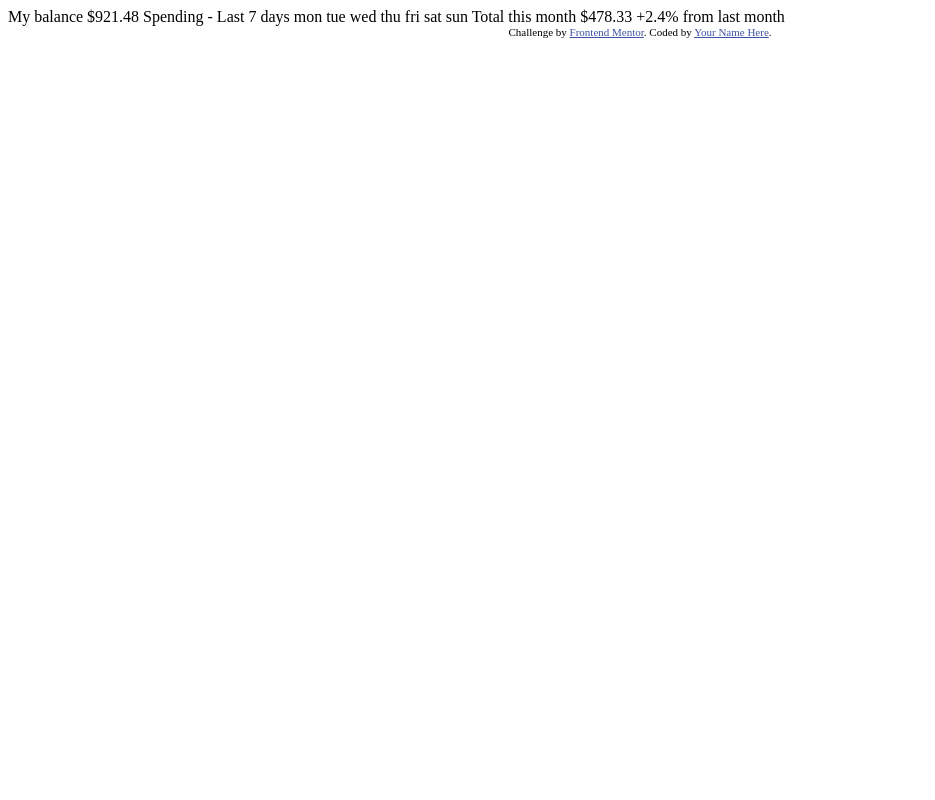
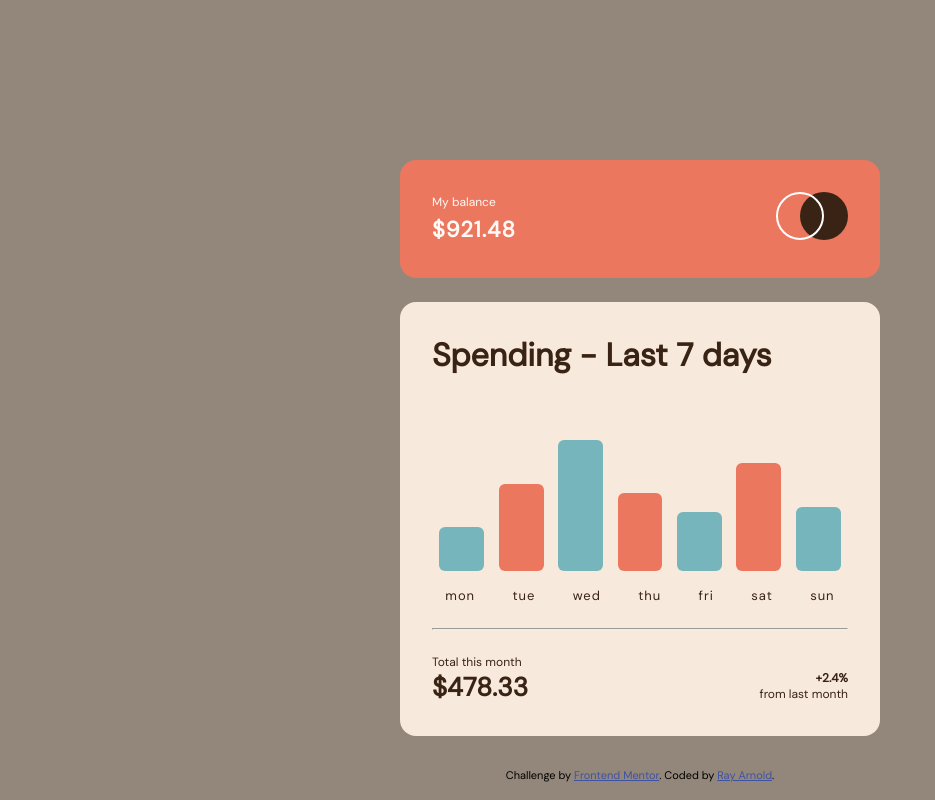
Before and after one commit to tvstaticghost/expenses-chart, a plain HTML site: page index.html in a window 1280 px wide. Shown: the whole page, without its empty margins (0-935 px from the left). Drawn offline with Linux system fonts and the light colour scheme.

Commit message:
created index.css and script.js

```diff
--- /dev/null
+++ b/index.css
@@ -0,0 +1,130 @@
+@import url('https://fonts.googleapis.com/css2?family=DM+Sans:opsz@9..40&family=Roboto&display=swap');
+
+* {
+    box-sizing: border-box;
+    padding: 0;
+    margin: 0;
+}
+
+:root {
+    --clr-softred: hsl(10, 79%, 65%);
+    --clr-cyan: hsl(186, 34%, 60%);
+
+    --clr-darkbrown: hsl(25, 47%, 15%);
+    --clr-mediumbrown: hsl(28, 10%, 53%);
+    --clr-cream: hsl(27, 66%, 92%);
+    --clr-verypaleorange: hsl(33, 100%, 98%);
+
+    --font-normal: 400;
+    --font-bold: 700;
+}
+
+body {
+    font-family: 'DM Sans', sans-serif;
+    font-size: 18px;
+    background-color: var(--clr-mediumbrown);
+}
+
+.small__font {
+    font-size: 12px;
+}
+
+.large__font {
+    font-size: 26px;
+    font-weight: var(--font-bold);
+}
+
+.balance__container {
+    display: flex;
+    justify-content: space-between;
+    background-color: var(--clr-softred);
+    align-items: center;
+    max-width: 30rem;
+    padding: 2rem;
+    margin: 0 auto;
+    margin-top: 10rem;
+    color: var(--clr-verypaleorange);
+    border-radius: 16px;
+}
+
+.balance__wrapper {
+    display: flex;
+    flex-direction: column;
+    gap: 0.3rem;
+}
+
+.balance__amount {
+    letter-spacing: 1px;
+    font-weight: var(--font-bold);
+    font-size: 22px;
+}
+
+.chart__container {
+    color: var(--clr-darkbrown);
+    background: var(--clr-cream);
+    max-width: 30rem;
+    margin: 1.5rem auto 0;
+    border-radius: 16px;
+    margin-bottom: 2rem;
+}
+
+h1 {
+    padding-top: 2rem;
+    padding-left: 2rem;
+    font-weight: var(--font-bold);
+    font-size: 2rem;
+}
+
+.chart__bars {
+    display: flex;
+    justify-content: space-around;
+    align-items: flex-end;
+    margin-left: 2rem;
+    margin-right: 2rem;
+    padding-top: 4rem;
+}
+
+.chart__bars > div{
+    background-color: var(--clr-cyan);
+    width: 2.8rem;
+    border-radius: 6px;
+}
+
+.chart__bars div:nth-child(even) {
+    background-color: var(--clr-softred);
+}
+
+.chart__days {
+    display: flex;
+    justify-content: center;
+    justify-content: space-evenly;
+    gap: 2rem;
+    padding-top: 1rem;
+    padding-bottom: 0.5rem;
+    font-size: 13px;
+    margin: 0 2.5rem;
+    letter-spacing: 1px;
+}
+
+hr {
+    max-width: 26rem;
+    margin: 1rem auto;
+    margin-bottom: 1.5rem;
+}
+
+.chart__wrapper {
+    display: flex;
+    justify-content: space-between;
+    margin: 0 2rem;
+    padding-bottom: 2rem;
+}
+
+.chart__thismonth {
+    margin-left: 2rem;
+}
+
+.percentage {
+    font-weight: var(--font-bold);
+    text-align: end;
+    align-self: flex-end;
+}
--- a/index.html
+++ b/index.html
@@ -5,6 +5,7 @@
   <meta name="viewport" content="width=device-width, initial-scale=1.0"> <!-- displays site properly based on user's device -->
 
   <link rel="icon" type="image/png" sizes="32x32" href="./images/favicon-32x32.png">
+  <link rel="stylesheet" href="index.css">
 
   <title>Frontend Mentor | Expenses chart component</title>
 
@@ -15,29 +16,56 @@
   </style>
 </head>
 <body>
+  <div class="balance__container">
+    <div class="balance__wrapper">
+      <p class="small__font">My balance</p>
+      <p class="balance__amount">$921.48</p>
+    </div>
+    <div>
+      <img src="images/logo.svg" alt="logo">
+    </div>
+  </div>
 
-  My balance
-  $921.48
+  <div class="chart__container">
+    <h1>Spending - Last 7 days</h1>
 
-  Spending - Last 7 days
+    <div class="chart__bars">
+      <div id="mon-bar"></div>
+      <div id="tue-bar"></div>
+      <div id="wed-bar"></div>
+      <div id="thu-bar"></div>
+      <div id="fri-bar"></div>
+      <div id="sat-bar"></div>
+      <div id="sun-bar"></div>
+    </div>
 
-  mon
-  tue
-  wed
-  thu
-  fri
-  sat
-  sun
+    <div class="chart__days">
+      <p class="mon__day">mon</p>
+      <p class="tue__day">tue</p>
+      <p class="wed__day">wed</p>
+      <p class="thu__day">thu</p>
+      <p class="fri__day">fri</p>
+      <p class="sat__day">sat</p>
+      <p class="sun__day">sun</p>
+    </div>
 
-  Total this month
-  $478.33
+    <hr>
 
-  +2.4%
-  from last month
-
+      <div class="chart__thismonth">
+        <p class="small__font">Total this month</p>
+      </div>
+      <div class="chart__wrapper">
+        <p class="large__font">$478.33</p>
+      <div class="small__font">
+        <p class="percentage">+2.4%</p>
+        <p class="small__font">from last month</p>
+      </div>
+    </div>
+  </div>
   <div class="attribution">
     Challenge by <a href="https://www.frontendmentor.io?ref=challenge" target="_blank">Frontend Mentor</a>.
-    Coded by <a href="#">Your Name Here</a>.
+    Coded by <a href="https://github.com/tvstaticghost/expenses-chart">Ray Arnold</a>.
   </div>
+<script src="script.js"></script>
 </body>
 </html>
--- /dev/null
+++ b/script.js
@@ -0,0 +1,37 @@
+const jsonData = [
+    { "day": "mon", "amount": 17.45 },
+    { "day": "tue", "amount": 34.91 },
+    { "day": "wed", "amount": 52.36 },
+    { "day": "thu", "amount": 31.07 },
+    { "day": "fri", "amount": 23.39 },
+    { "day": "sat", "amount": 43.28 },
+    { "day": "sun", "amount": 25.48 }
+];
+
+const monData = jsonData.find(data => data.day === 'mon');
+const tueData = jsonData.find(data => data.day === 'tue');
+const wedData = jsonData.find(data => data.day === 'wed');
+const thuData = jsonData.find(data => data.day === 'thu');
+const friData = jsonData.find(data => data.day === 'fri');
+const satData = jsonData.find(data => data.day === 'sat');
+const sunData = jsonData.find(data => data.day === 'sun');
+
+function updateBarSize() {
+    const monBar = document.getElementById('mon-bar');
+    const tueBar = document.getElementById('tue-bar');
+    const wedBar = document.getElementById('wed-bar');
+    const thuBar = document.getElementById('thu-bar');
+    const friBar = document.getElementById('fri-bar');
+    const satBar = document.getElementById('sat-bar');
+    const sunBar = document.getElementById('sun-bar');
+
+    monBar.style.height = `${monData.amount * 2.5}px`;
+    tueBar.style.height = `${tueData.amount * 2.5}px`;
+    wedBar.style.height = `${wedData.amount * 2.5}px`;
+    thuBar.style.height = `${thuData.amount * 2.5}px`;
+    friBar.style.height = `${friData.amount * 2.5}px`;
+    satBar.style.height = `${satData.amount * 2.5}px`;
+    sunBar.style.height = `${sunData.amount * 2.5}px`;
+}
+
+updateBarSize();
```
